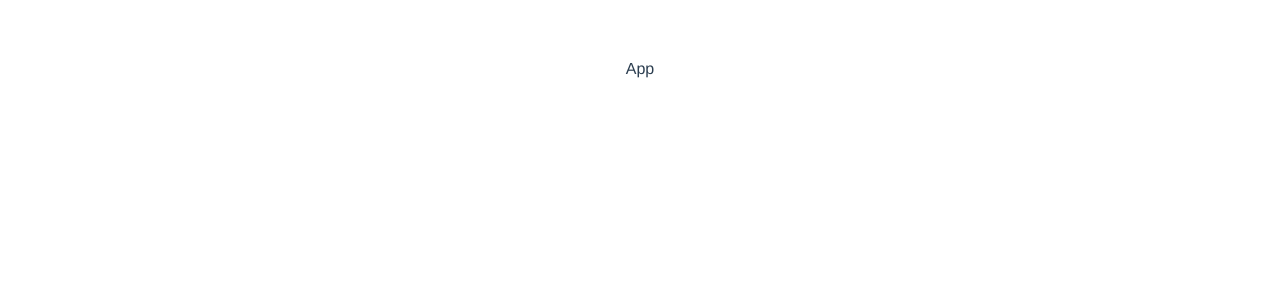
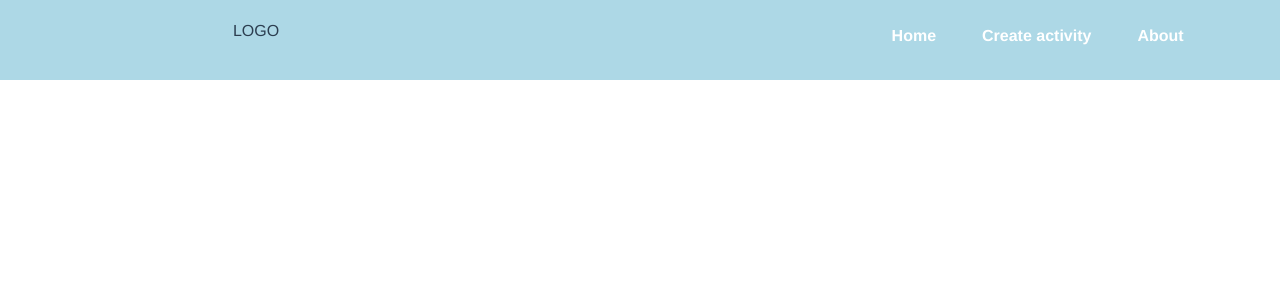
Before and after one commit to RafaelOviedo/PI-countries-VUE, a Vue app: page /home in a window 1280 px wide. Shown: the top 300 px of the page. Built offline with nearby package versions, Linux system fonts and the light colour scheme.

Commit message:
creating navbar

```diff
--- a/src/App.vue
+++ b/src/App.vue
@@ -1,12 +1,15 @@
 <template>
     <div>
-        App
+        <NavBar />
     </div>
 </template>
 
 <script>
+import NavBar from "./components/NavBar.vue";
+
 export default {
     name: "App",
+    components: { NavBar },
 };
 </script>
 
--- a/src/components/NavBar.vue
+++ b/src/components/NavBar.vue
@@ -1,5 +1,21 @@
 <template>
-    <div>NavBar</div>
+    <div>
+        <nav class="navBar">
+            <div class="logo">LOGO</div>
+            <ul class="itemsBox">
+                <router-link class="navItem" :to="{ name: 'HomePage' }"
+                    >Home</router-link
+                >
+                <router-link class="navItem" :to="{ name: 'ActivityCreation' }"
+                    >Create activity</router-link
+                >
+                <router-link class="navItem" :to="{ name: 'About' }"
+                    >About</router-link
+                >
+            </ul>
+        </nav>
+        <router-view />
+    </div>
 </template>
 
 <script>
@@ -8,4 +24,32 @@ export default {
 };
 </script>
 
-<style scoped></style>
+<style scoped>
+.navBar {
+    position: fixed;
+    top: 0;
+    left: 0;
+    width: 100%;
+    height: 10vh;
+    background: lightblue;
+}
+
+.logo {
+    transform: translate(-30%, 120%);
+}
+
+.itemsBox {
+    display: flex;
+    justify-content: space-evenly;
+    align-items: center;
+    transform: translate(190%, -48%);
+    width: 30%;
+    height: 100%;
+}
+
+.navItem {
+    text-decoration: none;
+    color: white;
+    font-weight: bold;
+}
+</style>
```
